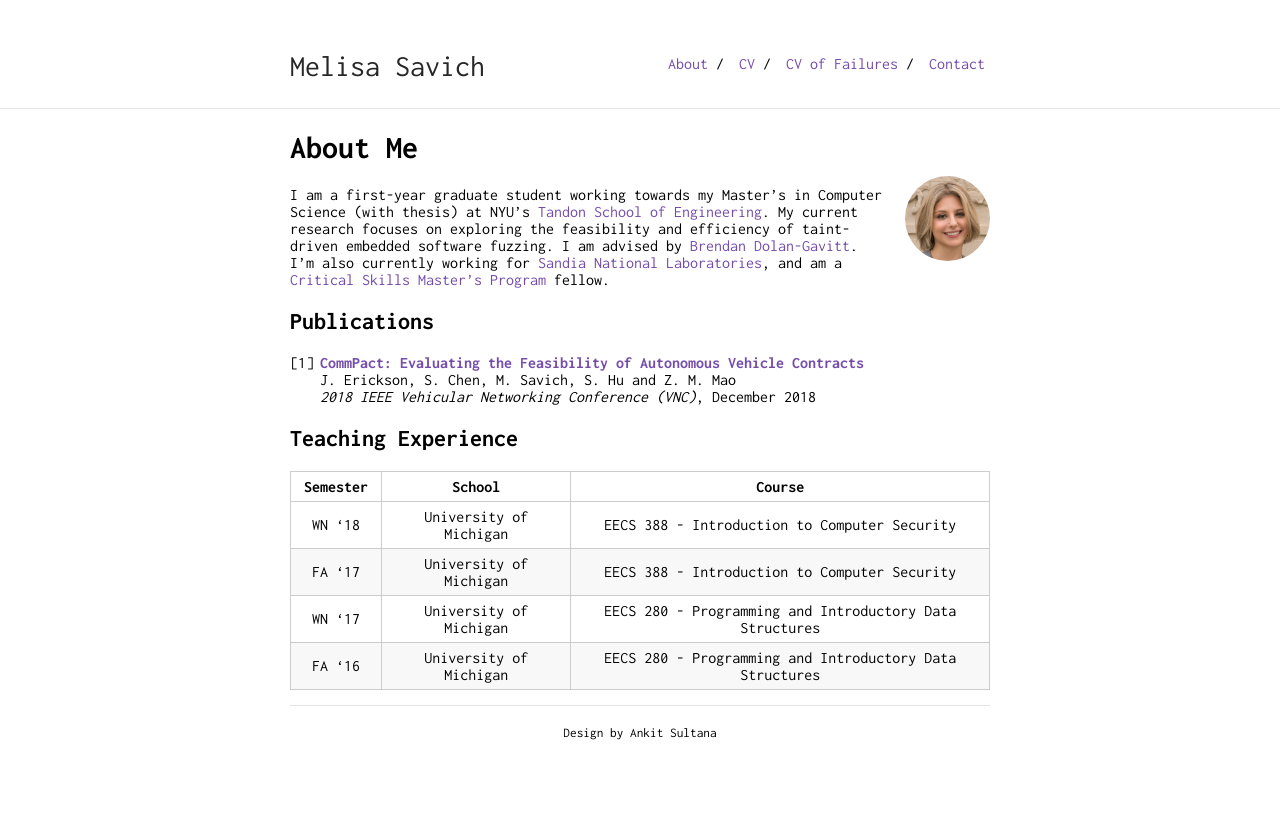
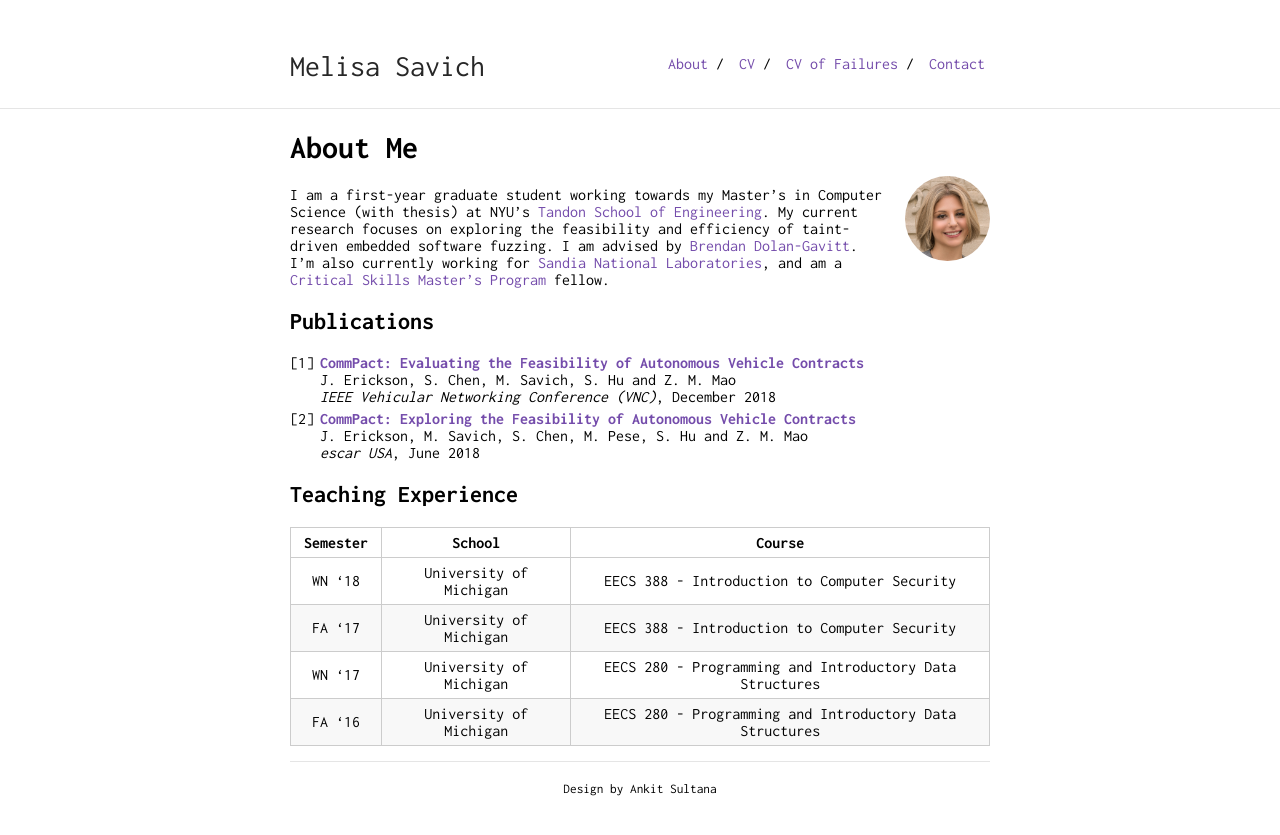
Before and after one commit to mksavic/mksavic.github.io, a Jekyll site: the page built from index.md, in a window 1280 px wide. Shown: the top 835 px of the page. Built offline with Jekyll 4.4.1, drawn with Linux system fonts in a browser that asks for light colours; our own code applies the rules of GitHub Pages for plain Markdown files.

Commit message:
add workshop

```diff
--- a/index.md
+++ b/index.md
@@ -12,7 +12,10 @@ I am a first-year graduate student working towards my Master's in Computer Scien
 
 1. <a href="/pubs/CommPact.pdf" target="_blank">**CommPact: Evaluating the Feasibility of Autonomous Vehicle Contracts**</a>
    J. Erickson, S. Chen, M. Savich, S. Hu and Z. M. Mao
-   *2018 IEEE Vehicular Networking Conference (VNC)*, December 2018
+   *IEEE Vehicular Networking Conference (VNC)*, December 2018
+2. <a href="https://www.escar.info/history/escar-usa/escar-usa-2018-lectures-and-program-committee.html" target="_blank">**CommPact: Exploring the Feasibility of Autonomous Vehicle Contracts**</a>
+   J. Erickson, M. Savich, S. Chen, M. Pese, S. Hu and Z. M. Mao
+   *escar USA*, June 2018
 
 ## Teaching Experience
 
```
